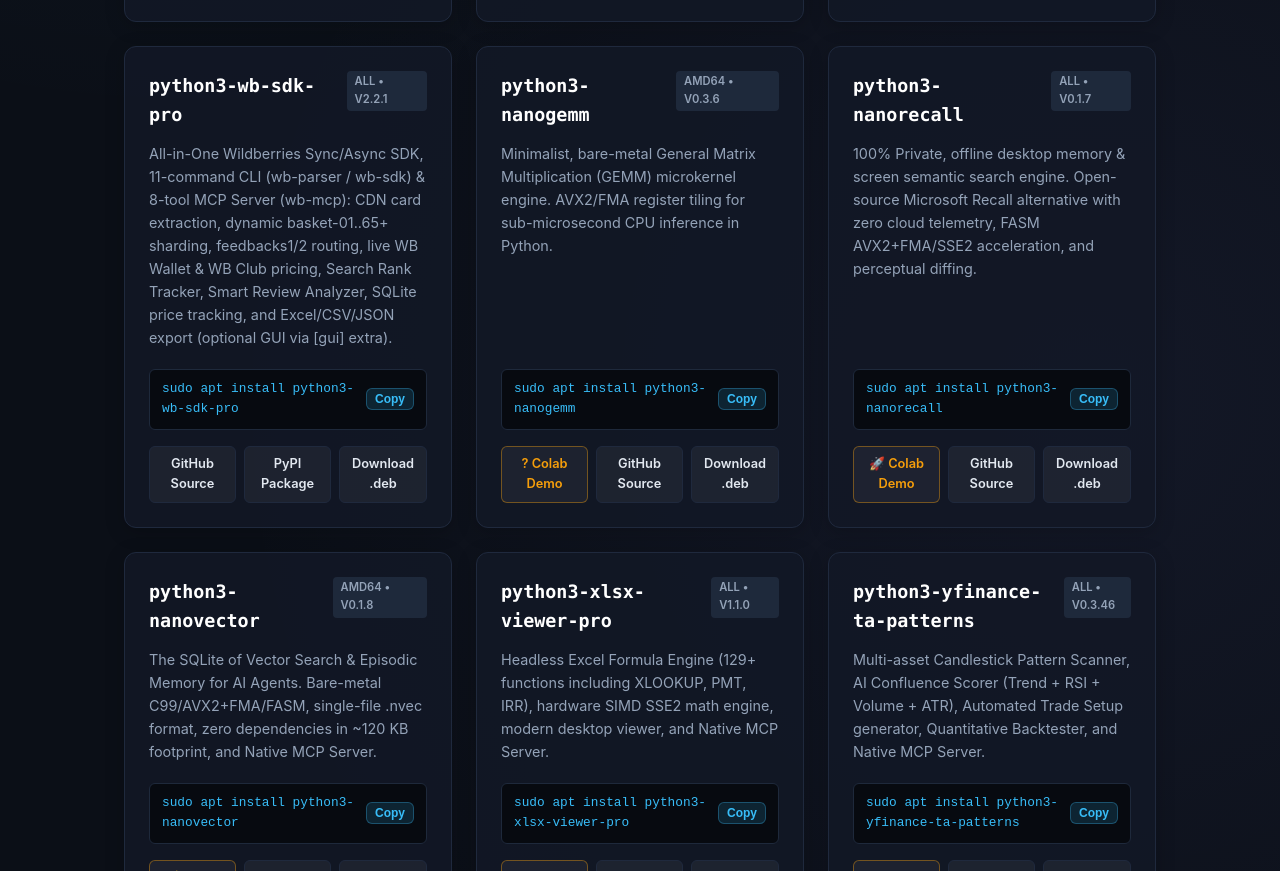
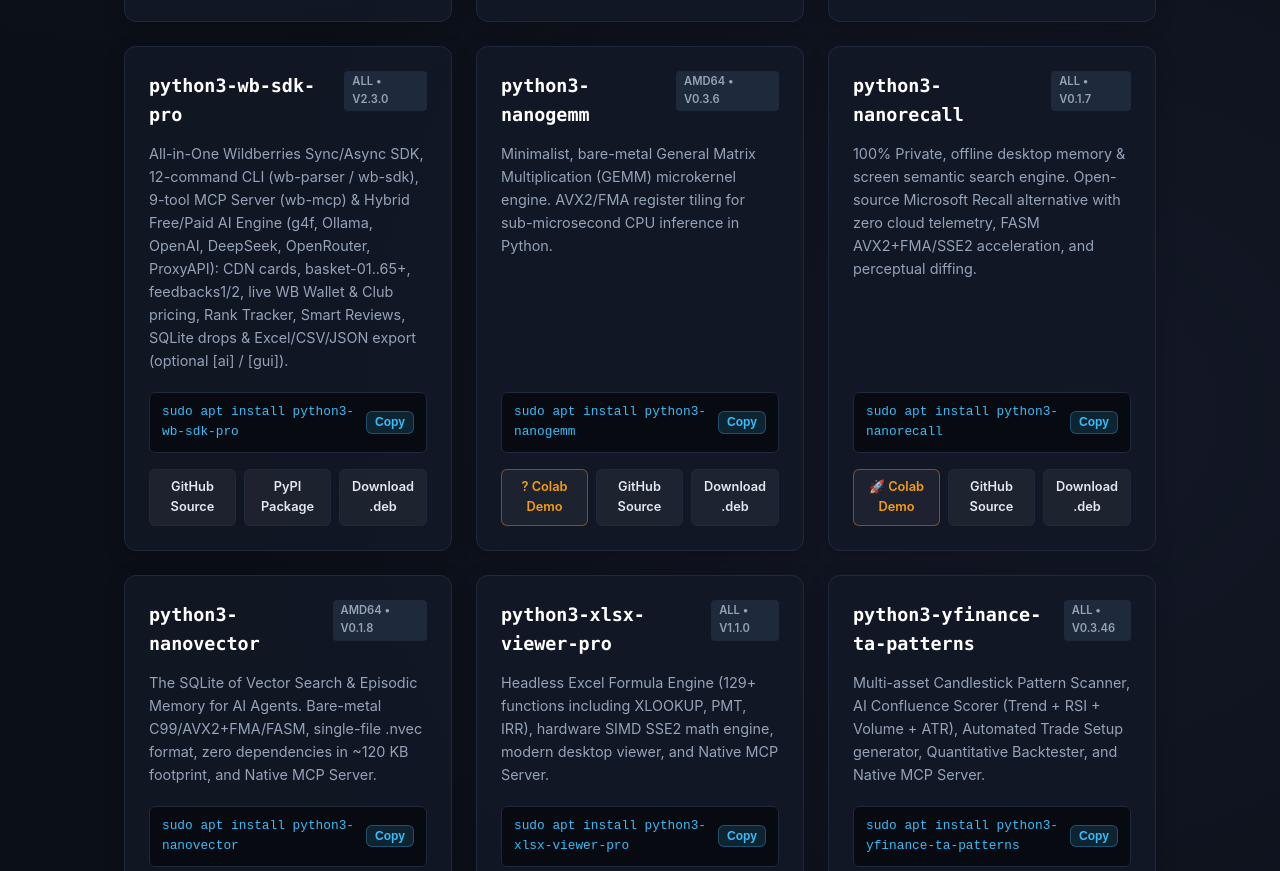
Before and after one commit to eminsk/ppa, a plain HTML site: page index.html in a window 1280 px wide. Shown: the part 1178-2049 px from the top of the page. Drawn offline with Linux system fonts and the light colour scheme.

Commit message:
feat: update python3-wb-sdk-pro to v2.3.0 (Free/Paid AI Engine)

```diff
--- a/index.html
+++ b/index.html
@@ -528,14 +528,14 @@ sudo apt update</code></pre>
       </div>
 
       <!-- Package: wb-sdk-pro -->
-      <div class="card" data-name="python3-wb-sdk-pro" data-desc="wildberries sdk parser scraper wb wallet rank tracker smart reviews cdn baskets feedbacks1 feedbacks2 mcp gui pypy no-gil">
+      <div class="card" data-name="python3-wb-sdk-pro" data-desc="wildberries sdk parser scraper wb wallet rank tracker smart reviews free paid ai g4f ollama openai deepseek openrouter cdn baskets feedbacks1 feedbacks2 mcp gui pypy no-gil">
         <div>
           <div class="card-header">
             <span class="pkg-title">python3-wb-sdk-pro</span>
-            <span class="pkg-tag">all • v2.2.1</span>
+            <span class="pkg-tag">all • v2.3.0</span>
           </div>
           <p class="pkg-desc">
-            All-in-One Wildberries Sync/Async SDK, 11-command CLI (wb-parser / wb-sdk) &amp; 8-tool MCP Server (wb-mcp): CDN card extraction, dynamic basket-01..65+ sharding, feedbacks1/2 routing, live WB Wallet &amp; WB Club pricing, Search Rank Tracker, Smart Review Analyzer, SQLite price tracking, and Excel/CSV/JSON export (optional GUI via [gui] extra).
+            All-in-One Wildberries Sync/Async SDK, 12-command CLI (wb-parser / wb-sdk), 9-tool MCP Server (wb-mcp) &amp; Hybrid Free/Paid AI Engine (g4f, Ollama, OpenAI, DeepSeek, OpenRouter, ProxyAPI): CDN cards, basket-01..65+, feedbacks1/2, live WB Wallet &amp; Club pricing, Rank Tracker, Smart Reviews, SQLite drops &amp; Excel/CSV/JSON export (optional [ai] / [gui]).
           </p>
         </div>
         <div>
@@ -546,7 +546,7 @@ sudo apt update</code></pre>
           <div class="card-actions">
             <a href="https://github.com/eminsk/wildberries_parser" target="_blank" class="btn-secondary">GitHub Source</a>
             <a href="https://pypi.org/project/wb-sdk-pro/" target="_blank" class="btn-secondary">PyPI Package</a>
-            <a href="python3-wb-sdk-pro_2.2.1-1_all.deb" class="btn-secondary">Download .deb</a>
+            <a href="python3-wb-sdk-pro_2.3.0-1_all.deb" class="btn-secondary">Download .deb</a>
           </div>
         </div>
       </div>
```
Also changed, not shown: 1 other file.
